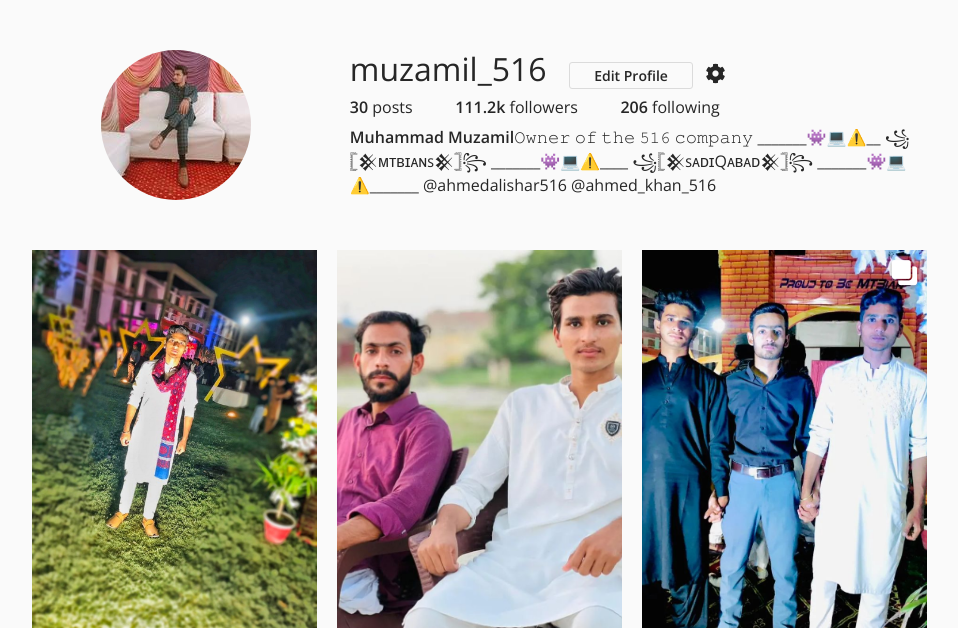
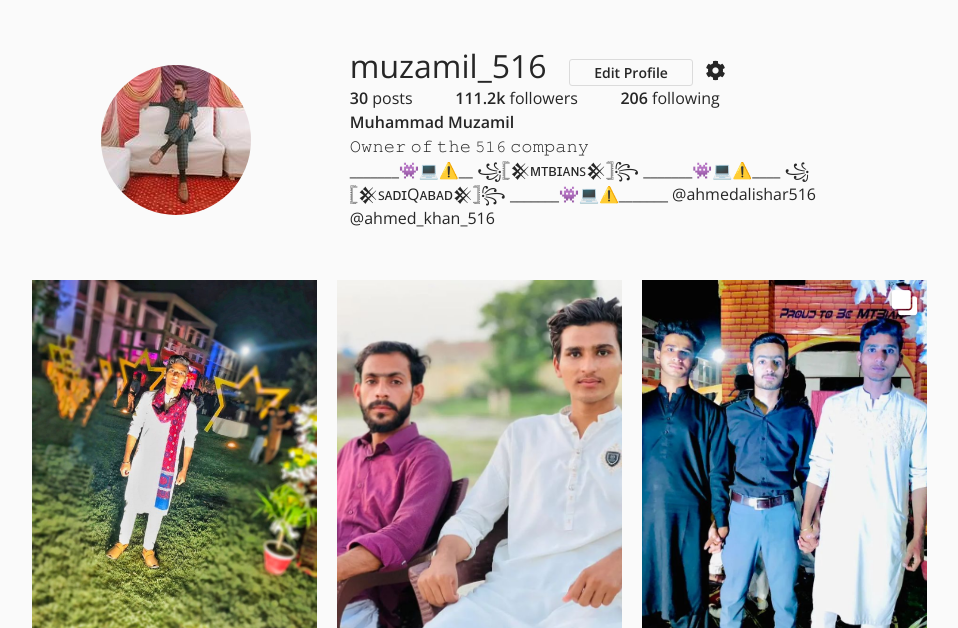
Before and after one commit to Hackers516/ss, a plain HTML site: page index.html in a window 1280 px wide. Shown: the top 628 px of the page, without its empty margins (161-1119 px from the left). Drawn offline with nearby package versions, Linux system fonts and the light colour scheme.

Commit message:
Update index.html

```diff
--- a/index.html
+++ b/index.html
@@ -55,7 +55,7 @@
 
                 <div class="profile-bio">
 
-                    <p><span class="profile-real-name">Muhammad Muzamil</span>𝙾𝚠𝚗𝚎𝚛 𝚘𝚏 𝚝𝚑𝚎 𝟻𝟷𝟼 𝚌𝚘𝚖𝚙𝚊𝚗𝚢
+                    <p><span class="profile-real-name">Muhammad Muzamil</span><br>𝙾𝚠𝚗𝚎𝚛 𝚘𝚏 𝚝𝚑𝚎 𝟻𝟷𝟼 𝚌𝚘𝚖𝚙𝚊𝚗𝚢<br>
                         _______👾💻⚠️__
                         ꧁𓊈𒆜ᴍᴛʙɪᴀɴꜱ𒆜𓊉꧂
                         _______👾💻⚠️____
```
